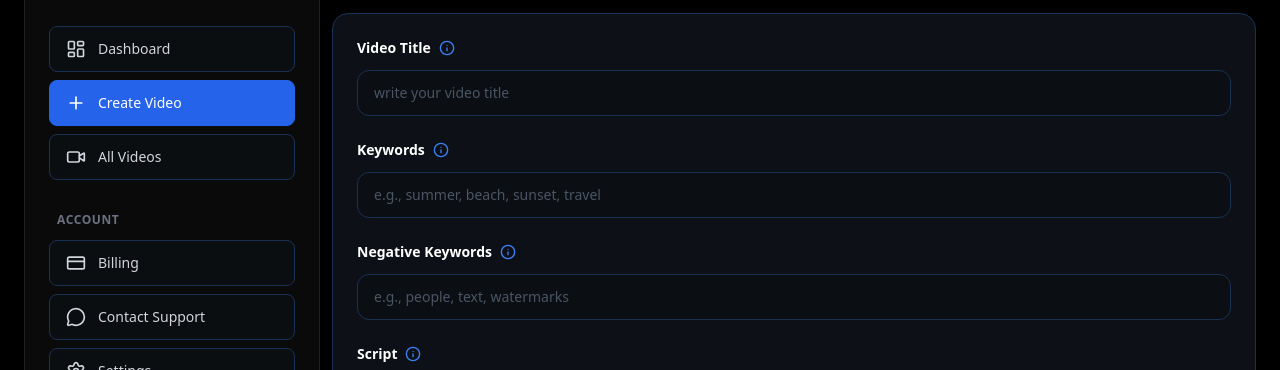
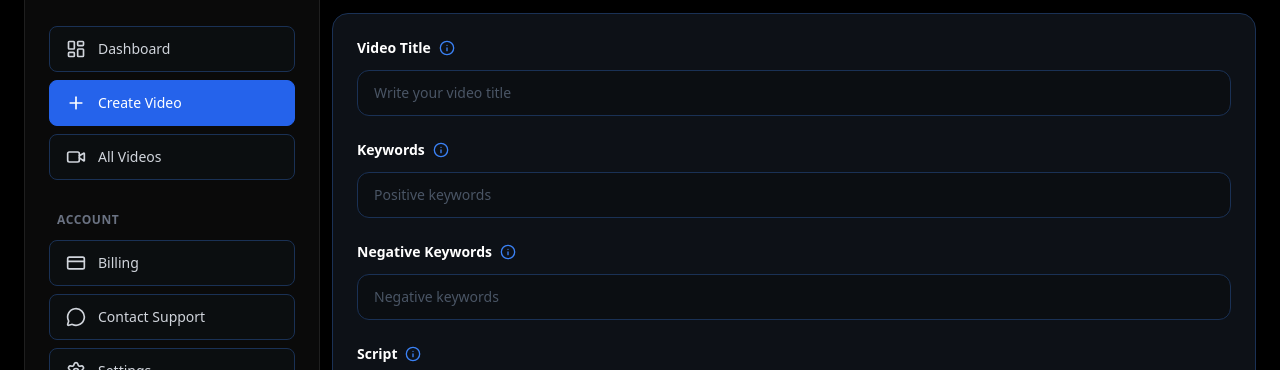
Before and after one commit to ShiponChowdhury1/Clip-Forge-ai-video-generate, a Next.js app: page /dashboard/create in a window 1280 px wide. Shown: the part 163-533 px from the top of the page. Built offline with nearby package versions, Linux system fonts and the light colour scheme; no server answers; sample sign-in values are in the browser's storage.

Commit message:
create a title keyword and script filed changes ok

```diff
--- a/app/components/dashboard/create/steps/Step1TitleKeywordsScript.tsx
+++ b/app/components/dashboard/create/steps/Step1TitleKeywordsScript.tsx
@@ -43,7 +43,7 @@ export default function Step1TitleKeywordsScript({
           type="text"
           value={videoTitle}
           onChange={(e) => setVideoTitle(e.target.value)}
-          placeholder="write your video title"
+          placeholder="Write your video title"
           className="w-full bg-gray-50 dark:bg-[#0B0E12] border border-gray-300 dark:border-[#1A3155] rounded-xl px-4 py-3 text-gray-900 dark:text-white text-sm placeholder:text-gray-400 dark:placeholder:text-gray-600 focus:border-[#3B82F6] focus:outline-none transition-colors"
         />
       </div>
@@ -66,7 +66,7 @@ export default function Step1TitleKeywordsScript({
           type="text"
           value={keywords}
           onChange={(e) => setKeywords(e.target.value)}
-          placeholder="e.g., summer, beach, sunset, travel"
+          placeholder="Positive keywords"
           className="w-full bg-gray-50 dark:bg-[#0B0E12] border border-gray-300 dark:border-[#1A3155] rounded-xl px-4 py-3 text-gray-900 dark:text-white text-sm placeholder:text-gray-400 dark:placeholder:text-gray-600 focus:border-[#3B82F6] focus:outline-none transition-colors"
         />
       </div>
@@ -89,7 +89,7 @@ export default function Step1TitleKeywordsScript({
           type="text"
           value={negativeKeywords}
           onChange={(e) => setNegativeKeywords(e.target.value)}
-          placeholder="e.g., people, text, watermarks"
+          placeholder="Negative keywords"
           className="w-full bg-gray-50 dark:bg-[#0B0E12] border border-gray-300 dark:border-[#1A3155] rounded-xl px-4 py-3 text-gray-900 dark:text-white text-sm placeholder:text-gray-400 dark:placeholder:text-gray-600 focus:border-[#3B82F6] focus:outline-none transition-colors"
         />
       </div>
--- a/app/components/dashboard/create/steps/Step2FormatStyleMedia.tsx
+++ b/app/components/dashboard/create/steps/Step2FormatStyleMedia.tsx
@@ -105,9 +105,9 @@ const formatOptions: {
   {
     value: "1:1",
     label: "1:1",
-    cardHeight: "h-[160px] sm:h-[194px]",
+    cardHeight: "h-[160px] sm:h-[184px]",
     innerWidth: "w-[72px] sm:w-[100px]",
-    innerHeight: "h-[95px] sm:h-[120px]",
+    innerHeight: "h-[96px] sm:h-[96px]",
   },
   {
     value: "16:9",
```
